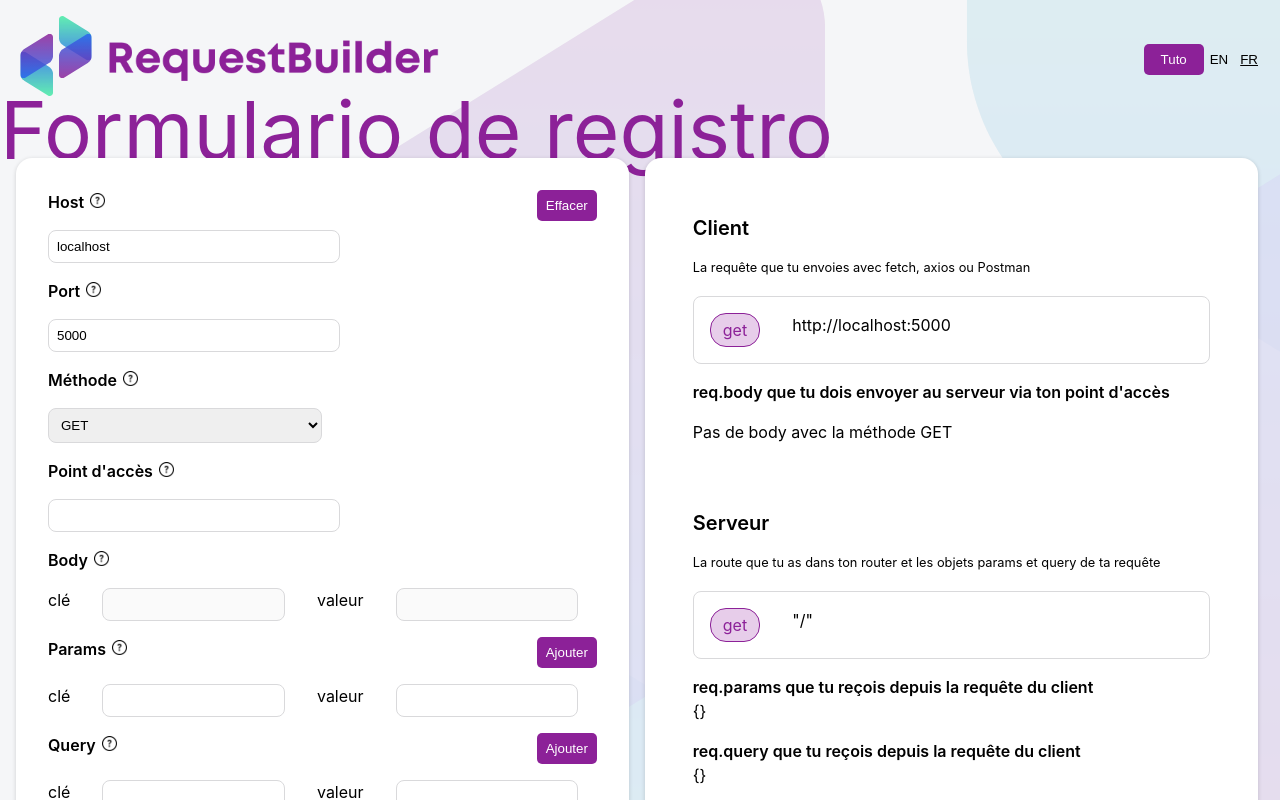
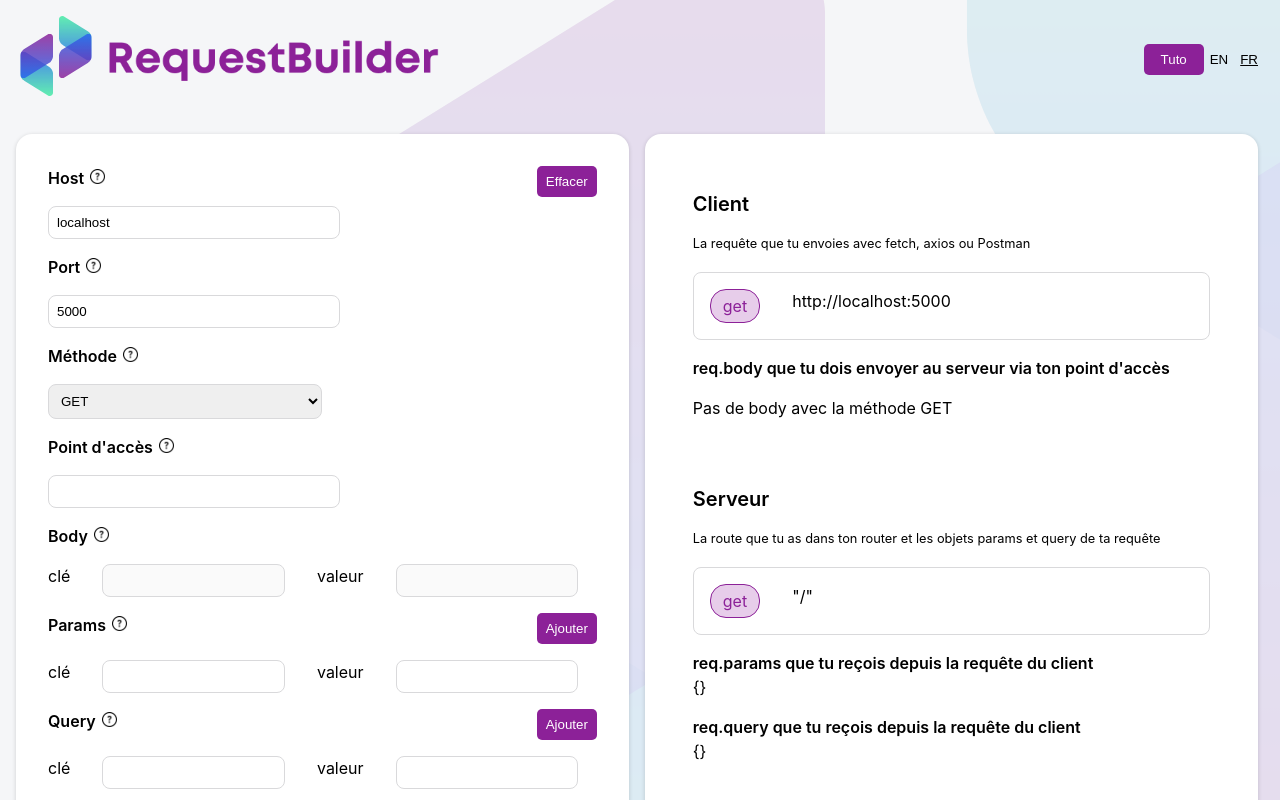
Before and after one commit to aimach/request-builder, a React (Vite) app: page / in a window 1280 px wide. Shown: the top 800 px of the page. Built offline with nearby package versions, Linux system fonts and the light colour scheme.

Commit message:
test for CD - the last one I hope

```diff
--- a/src/App.jsx
+++ b/src/App.jsx
@@ -32,9 +32,6 @@ function App() {
         />
       )}
       <Header setShowTutorial={setShowTutorial} setStep={setStep} step={step} />
-      <div>
-        <h1>Formulario de registro</h1>
-      </div>
       <Form
         setShowHelpModal={setShowHelpModal}
         setModalContent={setModalContent}
```
